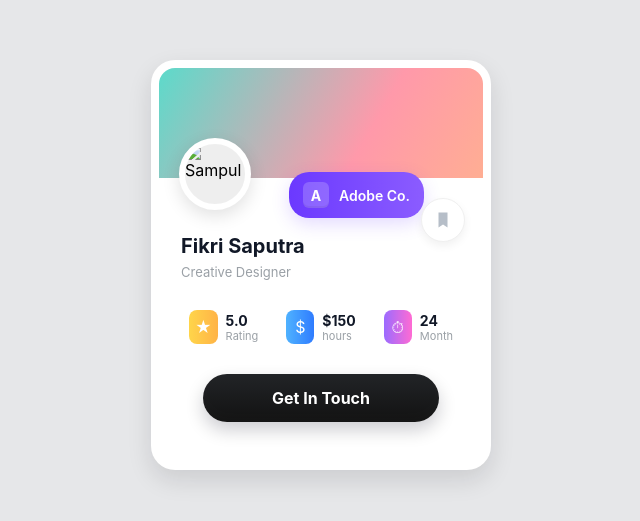
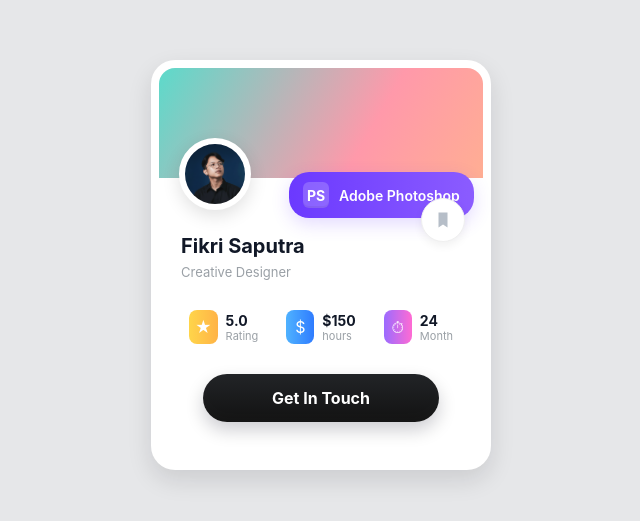
Before and after one commit to fikrispt/profile, a plain HTML site: page index.html in a window 1280 px wide. Shown: the part 135-656 px from the top of the page, without its empty margins (319-959 px from the left). Drawn offline with Linux system fonts and the light colour scheme.

Commit message:
Update index.html

```diff
--- a/index.html
+++ b/index.html
@@ -179,12 +179,12 @@
 
     <div class="avatar" aria-hidden="false">
       <!-- Ganti src dengan gambar avatar kamu atau path lokal -->
-      <img src="Assets/cover.jpg" alt="Sampul" class="cover-img"/>
+      <img src="Assets/Profile.jpg" alt="Profile" class="profile-img"/>
     </div>
 
     <div class="company-badge" aria-hidden="true">
-      <div class="logo">A</div>
-      <div>Adobe Co.</div>
+      <div class="logo">PS</div>
+      <div>Adobe Photoshop</div>
     </div>
 
     <div class="bookmark" title="Bookmark">
```
